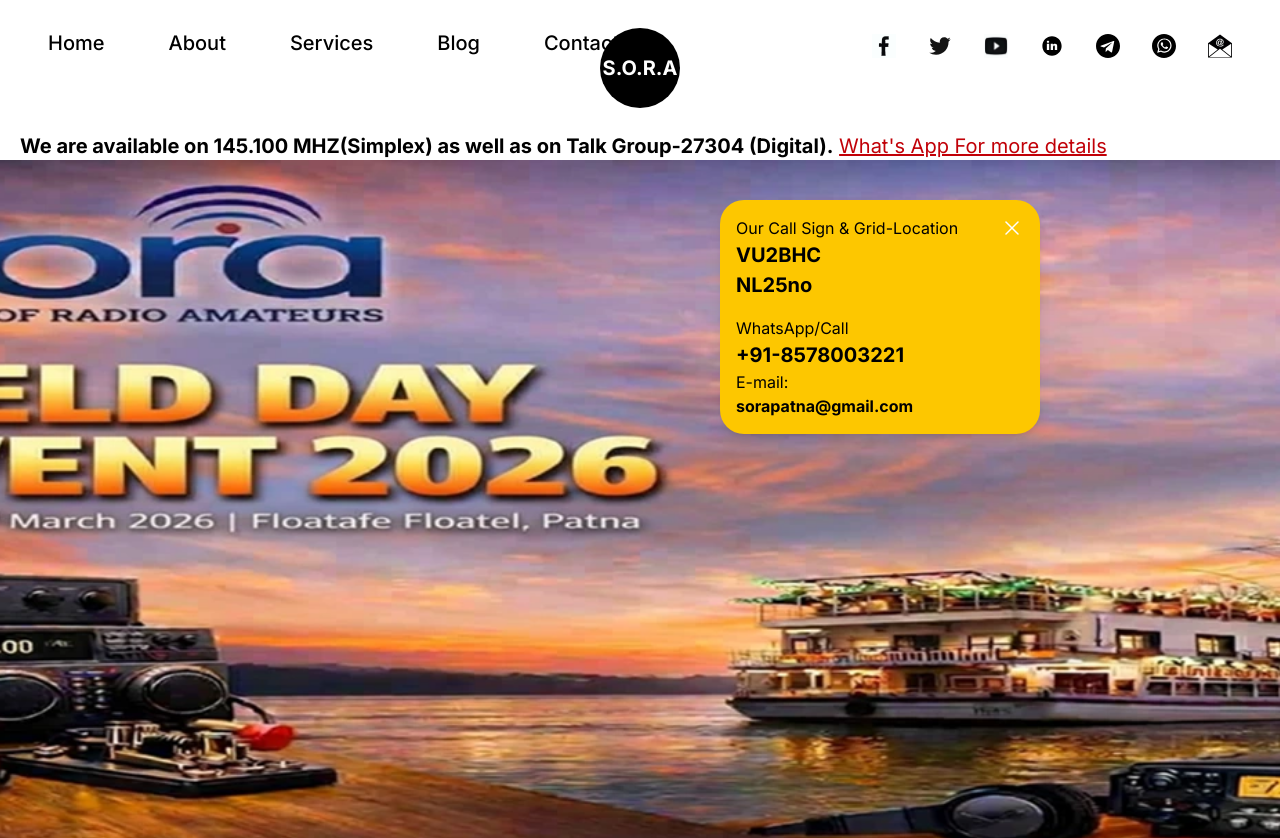
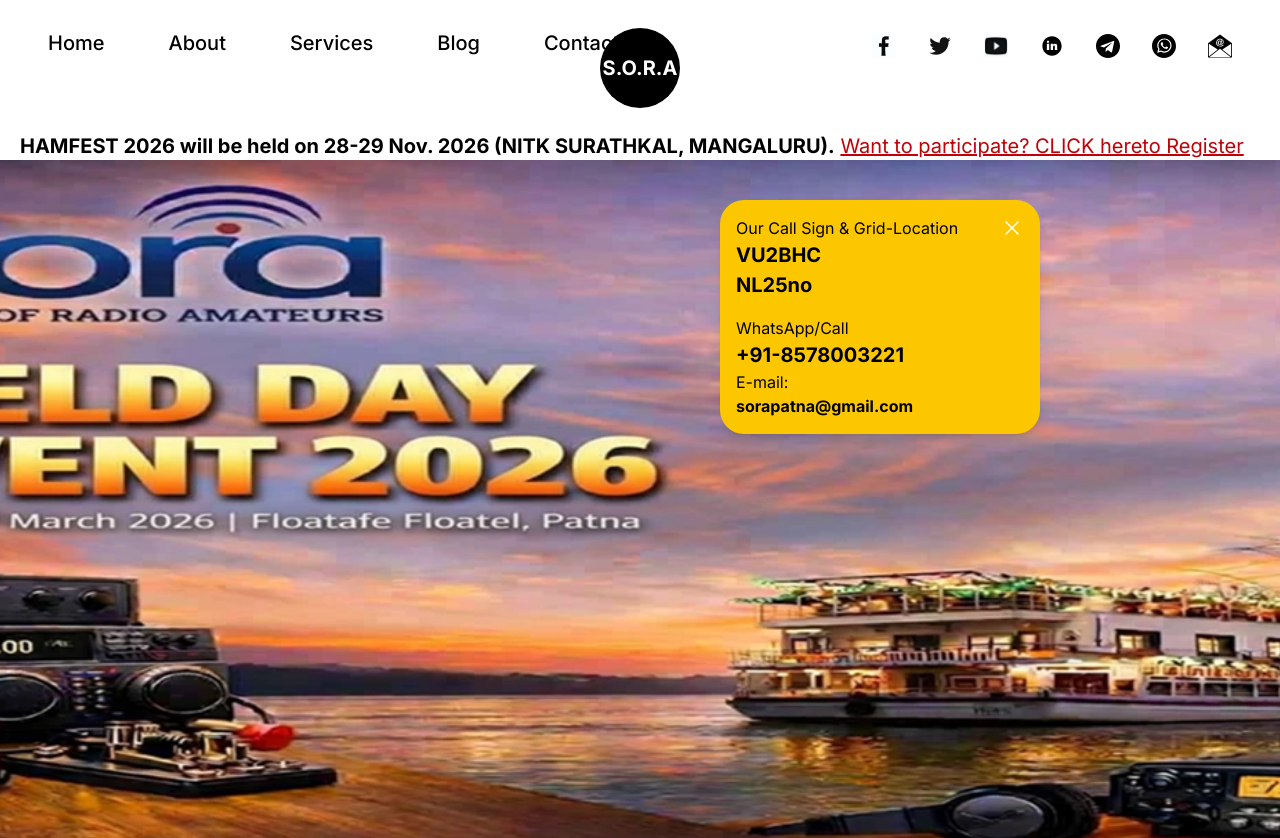
Before and after one commit to sorapatna/SORA-WEBSITE, a Next.js app: page / in a window 1280 px wide. Shown: the top 838 px of the page. Built offline with nearby package versions, Linux system fonts and the light colour scheme.

Commit message:
Update Alert.tsx

```diff
--- a/components/Alert.tsx
+++ b/components/Alert.tsx
@@ -8,13 +8,13 @@ export default function Alert  ()  {
       )}
     >
         <>
-            <strong>We are available on 145.100 MHZ(Simplex) as well as on Talk Group-27304 (Digital).</strong>{' '}
+            <strong>HAMFEST 2026 will be held on 28-29 Nov. 2026 (NITK SURATHKAL, MANGALURU).</strong>{' '}
             <a
-                href={`https://wa.me/+918578003221`}
+                href={`https://hifi2026.nitk.ac.in`}
                 target="_blank" rel="noopener noreferrer"
                 className="underline text-red-700 hover:text-success duration-200 transition-colors"
             >
-                What's App For more details
+              Want to participate? CLICK hereto Register
             </a>
         </>
     </div>
```
